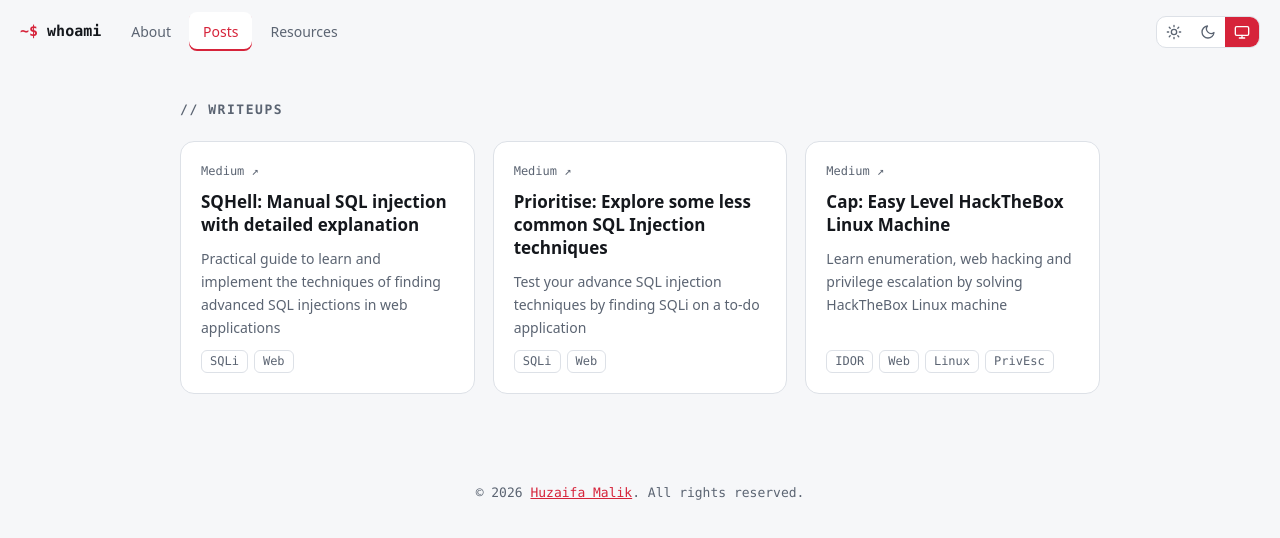
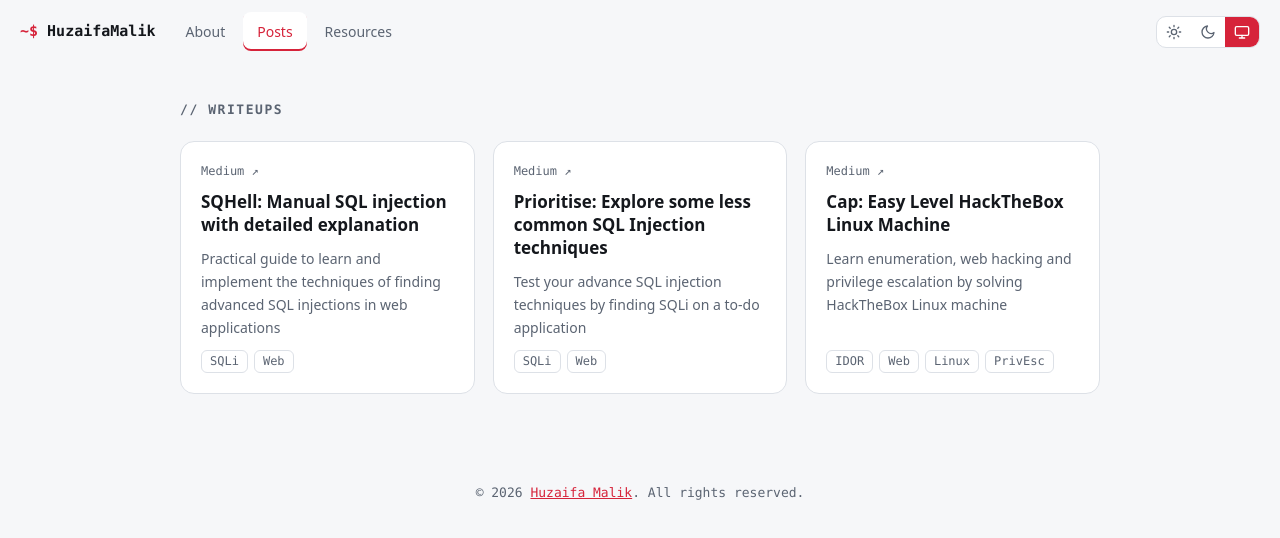
Before and after one commit to huzaifaxmalik/huzaifaxmalik.github.io, a plain HTML site: page index.html in a window 1280 px wide. Drawn offline with nearby package versions, Linux system fonts and the light colour scheme; no server answers.

Commit message:
Update index.html
whoami > HuzaifaMalik

```diff
--- a/index.html
+++ b/index.html
@@ -12,7 +12,7 @@
   </head>
   <body>
     <div class="bar">
-      <div class="brand mono"><span>~$</span> whoami</div>
+      <div class="brand mono"><span>~$</span> HuzaifaMalik</div>
       <nav role="tablist" aria-label="Sections">
         <button role="tab" data-tab="about">About</button>
         <button role="tab" data-tab="posts">Posts</button>
```
